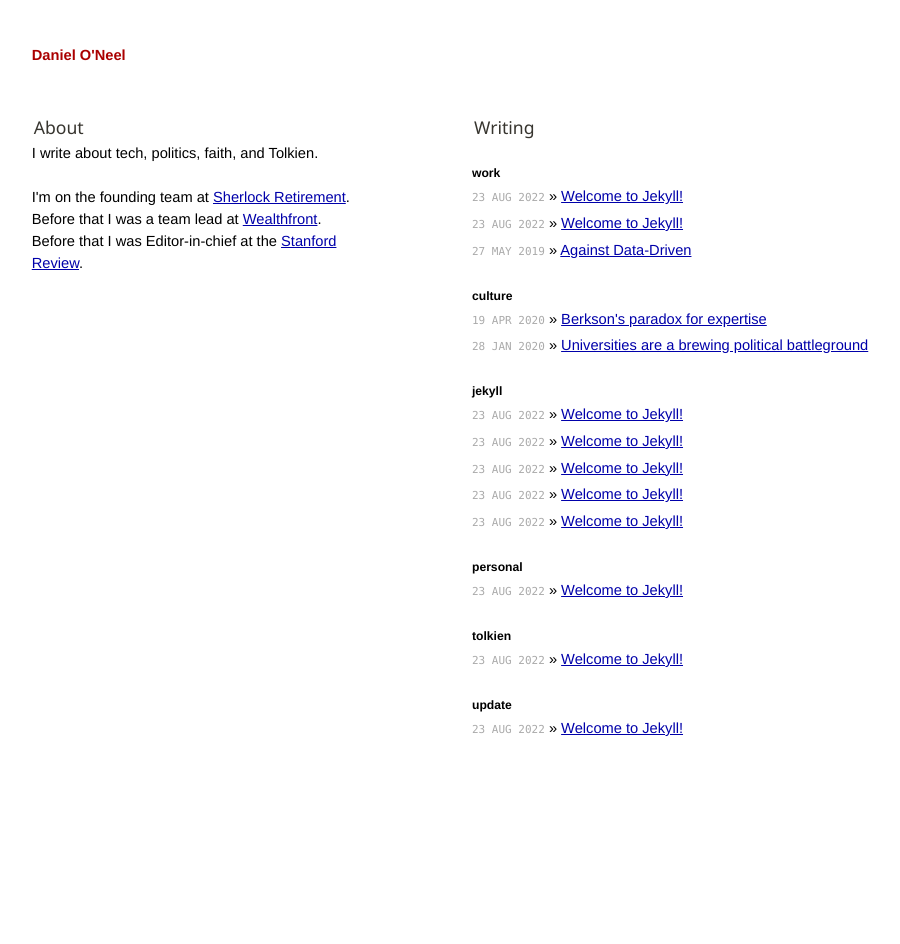
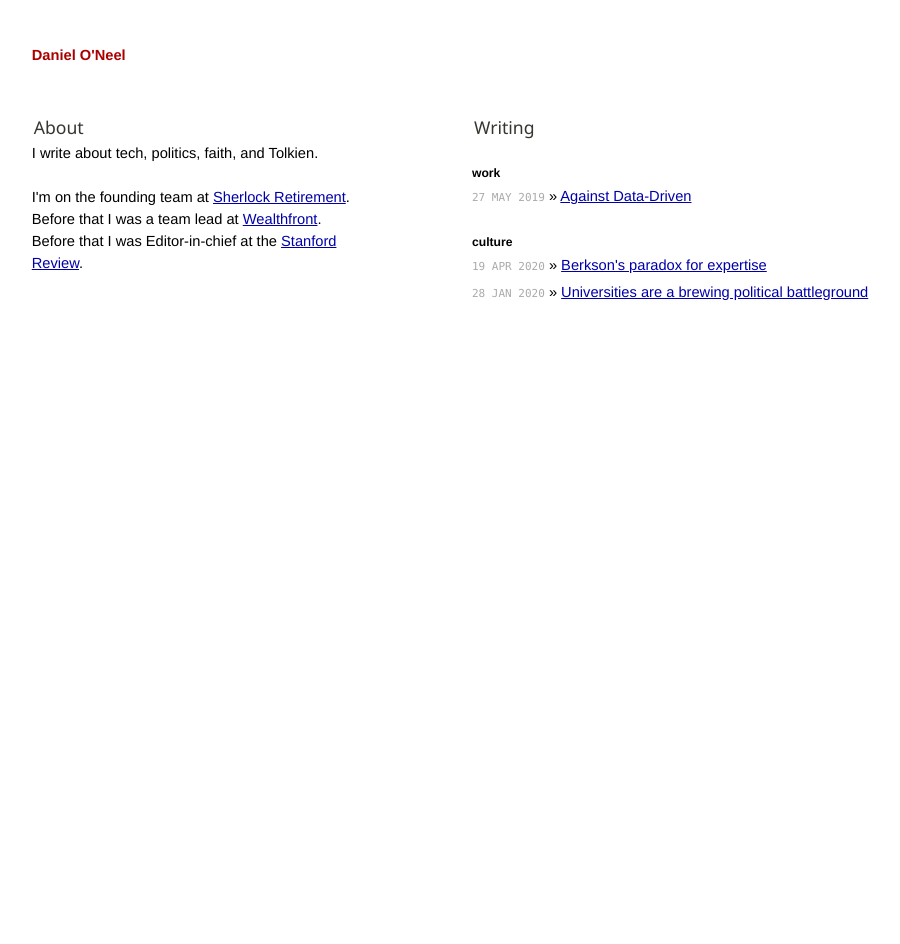
Before and after one commit to doneel/doneel.github.io, a Jekyll site: the page built from index.markdown, in a window 1280 px wide. Shown: the whole page, without its empty margins (190-1090 px from the left). Built offline with Jekyll 4.4.1, drawn with Linux system fonts in a browser that asks for light colours; some of the changed lines change nothing that is shown.

Commit message:
Remove example posts

```diff
--- a/_posts/2022-08-22-welcome-to-jekyll-2.markdown
+++ /dev/null
@@ -1,29 +0,0 @@
----
-layout: post
-title:  "Welcome to Jekyll!"
-date:   2022-08-22 17:23:22 -0700
-categories: jekyll work
----
-You’ll find this post in your `_posts` directory. Go ahead and edit it and re-build the site to see your changes. You can rebuild the site in many different ways, but the most common way is to run `jekyll serve`, which launches a web server and auto-regenerates your site when a file is updated.
-
-Jekyll requires blog post files to be named according to the following format:
-
-`YEAR-MONTH-DAY-title.MARKUP`
-
-Where `YEAR` is a four-digit number, `MONTH` and `DAY` are both two-digit numbers, and `MARKUP` is the file extension representing the format used in the file. After that, include the necessary front matter. Take a look at the source for this post to get an idea about how it works.
-
-Jekyll also offers powerful support for code snippets:
-
-{% highlight ruby %}
-def print_hi(name)
-  puts "Hi, #{name}"
-end
-print_hi('Tom')
-#=> prints 'Hi, Tom' to STDOUT.
-{% endhighlight %}
-
-Check out the [Jekyll docs][jekyll-docs] for more info on how to get the most out of Jekyll. File all bugs/feature requests at [Jekyll’s GitHub repo][jekyll-gh]. If you have questions, you can ask them on [Jekyll Talk][jekyll-talk].
-
-[jekyll-docs]: https://jekyllrb.com/docs/home
-[jekyll-gh]:   https://github.com/jekyll/jekyll
-[jekyll-talk]: https://talk.jekyllrb.com/
--- a/_posts/2022-08-22-welcome-to-jekyll-3.markdown
+++ /dev/null
@@ -1,29 +0,0 @@
----
-layout: post
-title:  "Welcome to Jekyll!"
-date:   2022-08-22 17:23:22 -0700
-categories: jekyll personal
----
-You’ll find this post in your `_posts` directory. Go ahead and edit it and re-build the site to see your changes. You can rebuild the site in many different ways, but the most common way is to run `jekyll serve`, which launches a web server and auto-regenerates your site when a file is updated.
-
-Jekyll requires blog post files to be named according to the following format:
-
-`YEAR-MONTH-DAY-title.MARKUP`
-
-Where `YEAR` is a four-digit number, `MONTH` and `DAY` are both two-digit numbers, and `MARKUP` is the file extension representing the format used in the file. After that, include the necessary front matter. Take a look at the source for this post to get an idea about how it works.
-
-Jekyll also offers powerful support for code snippets:
-
-{% highlight ruby %}
-def print_hi(name)
-  puts "Hi, #{name}"
-end
-print_hi('Tom')
-#=> prints 'Hi, Tom' to STDOUT.
-{% endhighlight %}
-
-Check out the [Jekyll docs][jekyll-docs] for more info on how to get the most out of Jekyll. File all bugs/feature requests at [Jekyll’s GitHub repo][jekyll-gh]. If you have questions, you can ask them on [Jekyll Talk][jekyll-talk].
-
-[jekyll-docs]: https://jekyllrb.com/docs/home
-[jekyll-gh]:   https://github.com/jekyll/jekyll
-[jekyll-talk]: https://talk.jekyllrb.com/
--- a/_posts/2022-08-22-welcome-to-jekyll-4.markdown
+++ /dev/null
@@ -1,29 +0,0 @@
----
-layout: post
-title:  "Welcome to Jekyll!"
-date:   2022-08-22 17:23:22 -0700
-categories: jekyll tolkien
----
-You’ll find this post in your `_posts` directory. Go ahead and edit it and re-build the site to see your changes. You can rebuild the site in many different ways, but the most common way is to run `jekyll serve`, which launches a web server and auto-regenerates your site when a file is updated.
-
-Jekyll requires blog post files to be named according to the following format:
-
-`YEAR-MONTH-DAY-title.MARKUP`
-
-Where `YEAR` is a four-digit number, `MONTH` and `DAY` are both two-digit numbers, and `MARKUP` is the file extension representing the format used in the file. After that, include the necessary front matter. Take a look at the source for this post to get an idea about how it works.
-
-Jekyll also offers powerful support for code snippets:
-
-{% highlight ruby %}
-def print_hi(name)
-  puts "Hi, #{name}"
-end
-print_hi('Tom')
-#=> prints 'Hi, Tom' to STDOUT.
-{% endhighlight %}
-
-Check out the [Jekyll docs][jekyll-docs] for more info on how to get the most out of Jekyll. File all bugs/feature requests at [Jekyll’s GitHub repo][jekyll-gh]. If you have questions, you can ask them on [Jekyll Talk][jekyll-talk].
-
-[jekyll-docs]: https://jekyllrb.com/docs/home
-[jekyll-gh]:   https://github.com/jekyll/jekyll
-[jekyll-talk]: https://talk.jekyllrb.com/
--- a/_posts/2022-08-22-welcome-to-jekyll-5.markdown
+++ /dev/null
@@ -1,29 +0,0 @@
----
-layout: post
-title:  "Welcome to Jekyll!"
-date:   2022-08-22 17:23:22 -0700
-categories: jekyll update
----
-You’ll find this post in your `_posts` directory. Go ahead and edit it and re-build the site to see your changes. You can rebuild the site in many different ways, but the most common way is to run `jekyll serve`, which launches a web server and auto-regenerates your site when a file is updated.
-
-Jekyll requires blog post files to be named according to the following format:
-
-`YEAR-MONTH-DAY-title.MARKUP`
-
-Where `YEAR` is a four-digit number, `MONTH` and `DAY` are both two-digit numbers, and `MARKUP` is the file extension representing the format used in the file. After that, include the necessary front matter. Take a look at the source for this post to get an idea about how it works.
-
-Jekyll also offers powerful support for code snippets:
-
-{% highlight ruby %}
-def print_hi(name)
-  puts "Hi, #{name}"
-end
-print_hi('Tom')
-#=> prints 'Hi, Tom' to STDOUT.
-{% endhighlight %}
-
-Check out the [Jekyll docs][jekyll-docs] for more info on how to get the most out of Jekyll. File all bugs/feature requests at [Jekyll’s GitHub repo][jekyll-gh]. If you have questions, you can ask them on [Jekyll Talk][jekyll-talk].
-
-[jekyll-docs]: https://jekyllrb.com/docs/home
-[jekyll-gh]:   https://github.com/jekyll/jekyll
-[jekyll-talk]: https://talk.jekyllrb.com/
--- a/_posts/2022-08-22-welcome-to-jekyll.markdown
+++ /dev/null
@@ -1,29 +0,0 @@
----
-layout: post
-title:  "Welcome to Jekyll!"
-date:   2022-08-22 17:23:22 -0700
-categories: jekyll work
----
-You’ll find this post in your `_posts` directory. Go ahead and edit it and re-build the site to see your changes. You can rebuild the site in many different ways, but the most common way is to run `jekyll serve`, which launches a web server and auto-regenerates your site when a file is updated.
-
-Jekyll requires blog post files to be named according to the following format:
-
-`YEAR-MONTH-DAY-title.MARKUP`
-
-Where `YEAR` is a four-digit number, `MONTH` and `DAY` are both two-digit numbers, and `MARKUP` is the file extension representing the format used in the file. After that, include the necessary front matter. Take a look at the source for this post to get an idea about how it works.
-
-Jekyll also offers powerful support for code snippets:
-
-{% highlight ruby %}
-def print_hi(name)
-  puts "Hi, #{name}"
-end
-print_hi('Tom')
-#=> prints 'Hi, Tom' to STDOUT.
-{% endhighlight %}
-
-Check out the [Jekyll docs][jekyll-docs] for more info on how to get the most out of Jekyll. File all bugs/feature requests at [Jekyll’s GitHub repo][jekyll-gh]. If you have questions, you can ask them on [Jekyll Talk][jekyll-talk].
-
-[jekyll-docs]: https://jekyllrb.com/docs/home
-[jekyll-gh]:   https://github.com/jekyll/jekyll
-[jekyll-talk]: https://talk.jekyllrb.com/
--- a/css/site.css
+++ b/css/site.css
@@ -233,6 +233,8 @@
   #post img {
     max-width: 42em;
     padding: 1em 0;
+    margin: 0 auto;
+    display: block;
   }
 
   /* terminal */
```
